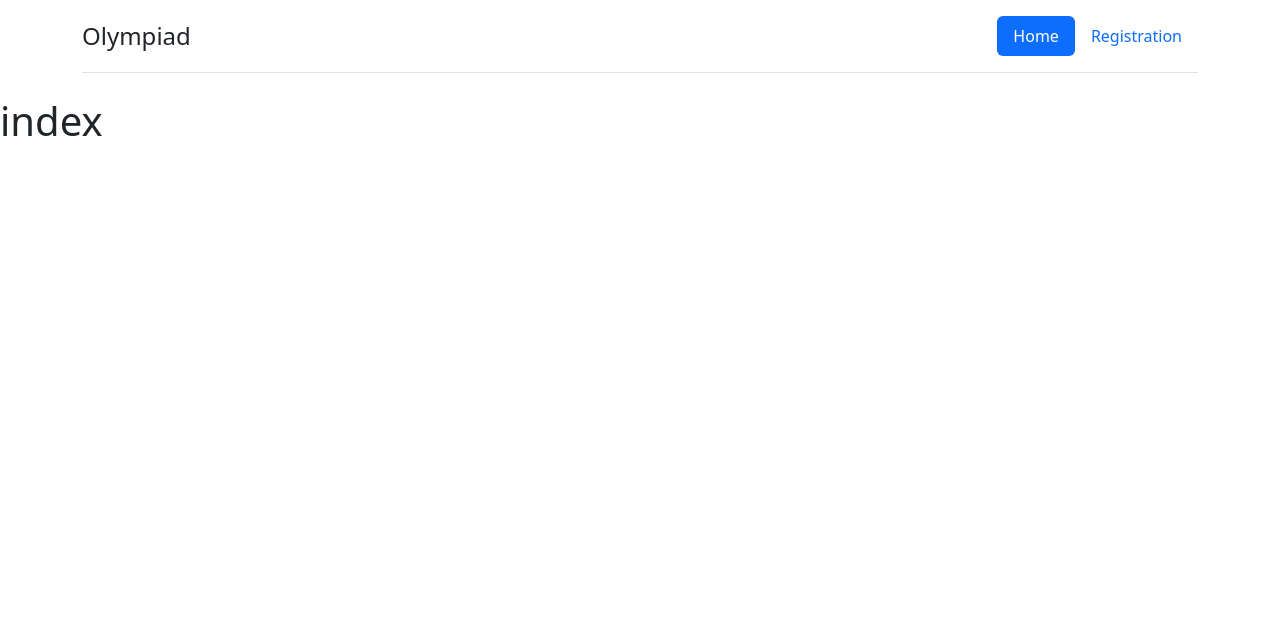
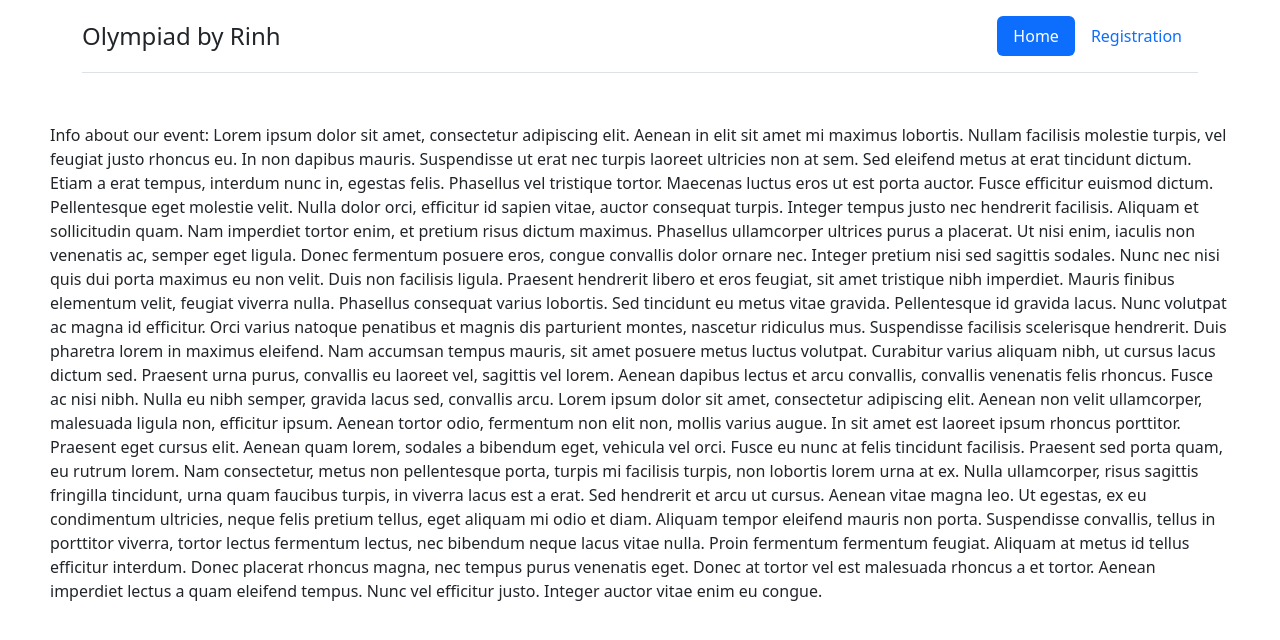
Before and after one commit to ToxiCake888/djangowebsite, a Django app: page / in a window 1280 px wide. Shown: the top 640 px of the page. Run offline with Django 5.2, Linux system fonts and the light colour scheme.

Commit message:
backup before db used

```diff
--- a/main/templates/main/index.html
+++ b/main/templates/main/index.html
@@ -1,41 +1,56 @@
-<html>
-  <head>
-    <link
-      rel="stylesheet"
-      href="https://cdn.jsdelivr.net/npm/bootstrap@5.3.3/dist/css/bootstrap.min.css"
-    />
-  </head>
-  <body>
-    <div class="container">
-      <header
-        class="d-flex flex-wrap justify-content-center py-3 mb-4 border-bottom"
-      >
+{% extends 'main/template.html'%} {% block headerRegistrationBtn %}
 <a
-          href="/"
-          class="d-flex align-items-center mb-3 mb-md-0 me-md-auto text-dark text-decoration-none"
-        >
-          <span class="fs-4">Olympiad</span>
-        </a>
-
-        <ul class="nav nav-pills">
-          <li class="nav-item">
+  href="/registration"
+  class="nav-link"
+  >Registration</a
+>{%endblock%} {% block headerHomeBtn %}
 <a
   href="/"
   class="nav-link active"
   aria-current="page"
   >Home</a
-            >
-          </li>
-          <li class="nav-item">
-            <a
-              href="/registration"
-              class="nav-link"
-              >Registration</a
-            >
-          </li>
-        </ul>
-      </header>
+>{%endblock%} {% block olympicsInfo %}
+<div class="eventInfo">
+  Info about our event: Lorem ipsum dolor sit amet, consectetur adipiscing elit.
+  Aenean in elit sit amet mi maximus lobortis. Nullam facilisis molestie turpis,
+  vel feugiat justo rhoncus eu. In non dapibus mauris. Suspendisse ut erat nec
+  turpis laoreet ultricies non at sem. Sed eleifend metus at erat tincidunt
+  dictum. Etiam a erat tempus, interdum nunc in, egestas felis. Phasellus vel
+  tristique tortor. Maecenas luctus eros ut est porta auctor. Fusce efficitur
+  euismod dictum. Pellentesque eget molestie velit. Nulla dolor orci, efficitur
+  id sapien vitae, auctor consequat turpis. Integer tempus justo nec hendrerit
+  facilisis. Aliquam et sollicitudin quam. Nam imperdiet tortor enim, et pretium
+  risus dictum maximus. Phasellus ullamcorper ultrices purus a placerat. Ut nisi
+  enim, iaculis non venenatis ac, semper eget ligula. Donec fermentum posuere
+  eros, congue convallis dolor ornare nec. Integer pretium nisi sed sagittis
+  sodales. Nunc nec nisi quis dui porta maximus eu non velit. Duis non facilisis
+  ligula. Praesent hendrerit libero et eros feugiat, sit amet tristique nibh
+  imperdiet. Mauris finibus elementum velit, feugiat viverra nulla. Phasellus
+  consequat varius lobortis. Sed tincidunt eu metus vitae gravida. Pellentesque
+  id gravida lacus. Nunc volutpat ac magna id efficitur. Orci varius natoque
+  penatibus et magnis dis parturient montes, nascetur ridiculus mus. Suspendisse
+  facilisis scelerisque hendrerit. Duis pharetra lorem in maximus eleifend. Nam
+  accumsan tempus mauris, sit amet posuere metus luctus volutpat. Curabitur
+  varius aliquam nibh, ut cursus lacus dictum sed. Praesent urna purus,
+  convallis eu laoreet vel, sagittis vel lorem. Aenean dapibus lectus et arcu
+  convallis, convallis venenatis felis rhoncus. Fusce ac nisi nibh. Nulla eu
+  nibh semper, gravida lacus sed, convallis arcu. Lorem ipsum dolor sit amet,
+  consectetur adipiscing elit. Aenean non velit ullamcorper, malesuada ligula
+  non, efficitur ipsum. Aenean tortor odio, fermentum non elit non, mollis
+  varius augue. In sit amet est laoreet ipsum rhoncus porttitor. Praesent eget
+  cursus elit. Aenean quam lorem, sodales a bibendum eget, vehicula vel orci.
+  Fusce eu nunc at felis tincidunt facilisis. Praesent sed porta quam, eu rutrum
+  lorem. Nam consectetur, metus non pellentesque porta, turpis mi facilisis
+  turpis, non lobortis lorem urna at ex. Nulla ullamcorper, risus sagittis
+  fringilla tincidunt, urna quam faucibus turpis, in viverra lacus est a erat.
+  Sed hendrerit et arcu ut cursus. Aenean vitae magna leo. Ut egestas, ex eu
+  condimentum ultricies, neque felis pretium tellus, eget aliquam mi odio et
+  diam. Aliquam tempor eleifend mauris non porta. Suspendisse convallis, tellus
+  in porttitor viverra, tortor lectus fermentum lectus, nec bibendum neque lacus
+  vitae nulla. Proin fermentum fermentum feugiat. Aliquam at metus id tellus
+  efficitur interdum. Donec placerat rhoncus magna, nec tempus purus venenatis
+  eget. Donec at tortor vel est malesuada rhoncus a et tortor. Aenean imperdiet
+  lectus a quam eleifend tempus. Nunc vel efficitur justo. Integer auctor vitae
+  enim eu congue.
 </div>
-    <h1>index</h1>
-  </body>
-</html>
+{%endblock%}
--- /dev/null
+++ b/main/templates/main/template.html
@@ -0,0 +1,38 @@
+<html>
+  <head>
+    <link
+      rel="stylesheet"
+      href="https://cdn.jsdelivr.net/npm/bootstrap@5.3.3/dist/css/bootstrap.min.css"
+    />
+  </head>
+  <body>
+    <div class="container">
+      <header
+        class="d-flex flex-wrap justify-content-center py-3 mb-4 border-bottom"
+      >
+        <a
+          href="/"
+          class="d-flex align-items-center mb-3 mb-md-0 me-md-auto text-dark text-decoration-none"
+        >
+          <span class="fs-4">Olympiad by Rinh</span>
+        </a>
+
+        <ul class="nav nav-pills">
+          <li class="nav-item">{% block headerHomeBtn %}{%endblock%}</li>
+          <li class="nav-item">
+            {% block headerRegistrationBtn %}{%endblock%}
+          </li>
+        </ul>
+      </header>
+    </div>
+    {% block olympicsInfo %} {%endblock%} {% block signIn %} {%endblock%}
+  </body>
+  <style>
+    .eventInfo {
+      margin: 50px;
+    }
+    html {
+      height: 100%;
+    }
+  </style>
+</html>
--- a/main/urls.py
+++ b/main/urls.py
@@ -2,6 +2,6 @@ from django.urls import path
 from . import views
 
 urlpatterns = [
-    path('', views.index),
-    path('registration', views.registration),
+    path('', views.index, name="homePage"),
+    path('registration', views.registration, name="registrationPage"),
 ]
```
Also changed, not shown: main/templates/main/registration.html (+20 -36 lines). Lines whose indentation alone changed are shown as unchanged.
